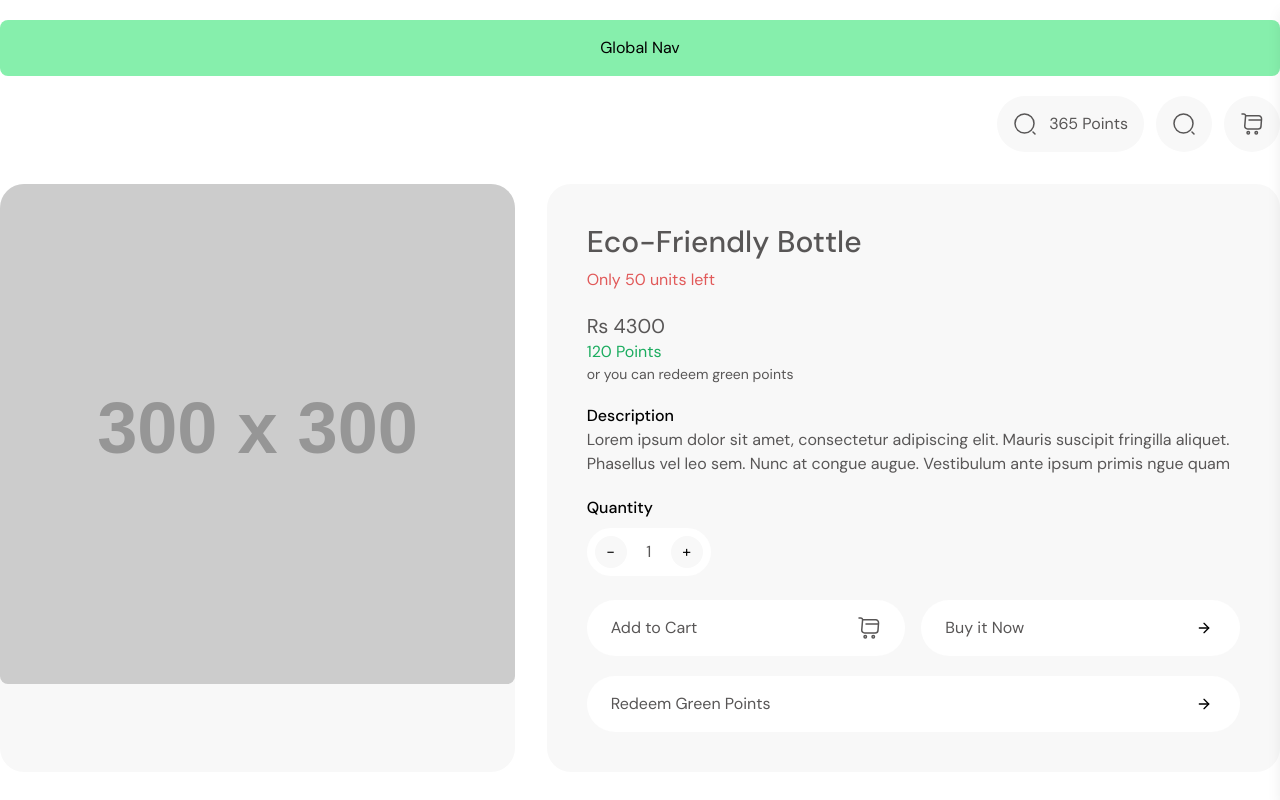
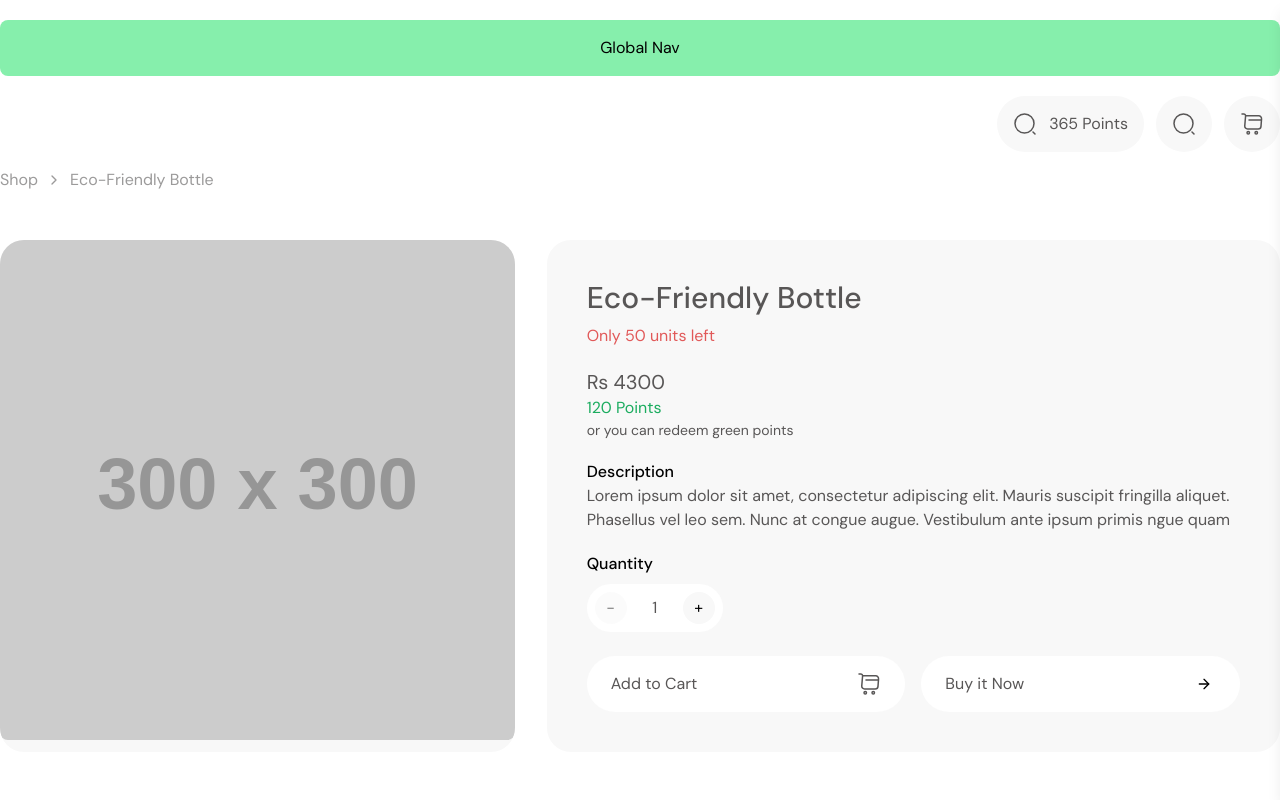
Before and after one commit to dizzpy/Greenie-Web, a React (Vite) app: page /shop/product/1 in a window 1280 px wide. Shown: the top 800 px of the page. Built offline with nearby package versions, Linux system fonts and the light colour scheme.

Commit message:
feat(shop): add breadcrumb for all shop pages

```diff
--- /dev/null
+++ b/src/shop/components/Breadcrumb.jsx
@@ -0,0 +1,33 @@
+import { Link } from 'react-router-dom';
+import { LuChevronRight } from 'react-icons/lu';
+import PropTypes from 'prop-types';
+
+const Breadcrumb = ({ items }) => {
+  return (
+    <nav className="flex text-sm md:text-base text-text-gray/60">
+      {items.map((item, index) => (
+        <div key={index} className="flex items-center">
+          {index > 0 && <LuChevronRight className="mx-2" />}
+          {item.link ? (
+            <Link to={item.link} className="hover:text-primary-green">
+              {item.label}
+            </Link>
+          ) : (
+            <span>{item.label}</span>
+          )}
+        </div>
+      ))}
+    </nav>
+  );
+};
+
+Breadcrumb.propTypes = {
+  items: PropTypes.arrayOf(
+    PropTypes.shape({
+      label: PropTypes.string.isRequired,
+      link: PropTypes.string,
+    }),
+  ).isRequired,
+};
+
+export default Breadcrumb;
--- a/src/shop/pages/Cart.jsx
+++ b/src/shop/pages/Cart.jsx
@@ -3,6 +3,7 @@ import CartItem from '../components/CartItem';
 import CartButton from '../components/CartButton';
 import { LuArrowRight } from 'react-icons/lu';
 import ShopNav from '../components/ShopNav';
+import Breadcrumb from '../components/Breadcrumb';
 
 const Cart = () => {
   const navigate = useNavigate();
@@ -36,6 +37,12 @@ const Cart = () => {
       </div>
 
       <ShopNav />
+
+      <div className="my-4">
+        <Breadcrumb
+          items={[{ label: 'Shop', link: '/shop' }, { label: 'Cart' }]}
+        />
+      </div>
 
       <div className="my-8">
         <h1 className="text-2xl md:text-3xl font-medium text-text-gray mb-6">
--- a/src/shop/pages/Checkout.jsx
+++ b/src/shop/pages/Checkout.jsx
@@ -1,7 +1,7 @@
-// import { useNavigate } from 'react-router-dom';
 import CartButton from '../components/CartButton';
 import { LuArrowRight } from 'react-icons/lu';
 import ShopNav from '../components/ShopNav';
+import Breadcrumb from '../components/Breadcrumb';
 
 const Checkout = () => {
   // const navigate = useNavigate();
@@ -31,6 +31,16 @@ const Checkout = () => {
       </div>
 
       <ShopNav />
+
+      <div className="my-4">
+        <Breadcrumb
+          items={[
+            { label: 'Shop', link: '/shop' },
+            { label: 'Cart', link: '/shop/cart' },
+            { label: 'Checkout' },
+          ]}
+        />
+      </div>
 
       <div className="my-8">
         <h1 className="text-2xl md:text-3xl font-medium text-text-gray mb-6">
--- a/src/shop/pages/ProductDetails.jsx
+++ b/src/shop/pages/ProductDetails.jsx
@@ -1,16 +1,27 @@
-import { useParams } from 'react-router-dom';
-import { useState, useMemo } from 'react'; // Add this import
+import { useParams, useNavigate } from 'react-router-dom';
+import { useState, useMemo, useEffect } from 'react'; // Add this import
 import { products } from '../data/products';
 import ShopNav from '../components/ShopNav';
 import cartIcon from '../../assets/icons/shopping-cart.svg';
 import CartButton from '../components/CartButton';
 import { LuArrowRight } from 'react-icons/lu';
 import ProductCard from '../components/ProductCard';
+import Breadcrumb from '../components/Breadcrumb';
 
 const ProductDetails = () => {
   const { id } = useParams();
+  const navigate = useNavigate();
+  const [isLoading, setIsLoading] = useState(true);
   const product = products.find((p) => p.productID === parseInt(id));
   const [quantity, setQuantity] = useState(1);
+
+  useEffect(() => {
+    // Simulate loading
+    setIsLoading(true);
+    setTimeout(() => {
+      setIsLoading(false);
+    }, 500);
+  }, [id]);
 
   const incrementQuantity = () => {
     setQuantity((prev) => prev + 1);
@@ -33,9 +44,32 @@ const ProductDetails = () => {
     return otherProducts.sort(() => 0.5 - Math.random()).slice(0, 3);
   }, [id]); // Only re-calculate when product ID changes
 
+  if (isLoading) {
+    return (
+      <div className="min-h-screen flex items-center justify-center">
+        <p>Loading...</p>
+      </div>
+    );
+  }
+
   if (!product) {
-    return <div>Product not found</div>;
+    return (
+      <div className="min-h-screen flex flex-col items-center justify-center gap-4">
+        <h2 className="text-2xl font-medium">Product not found</h2>
+        <button
+          onClick={() => navigate('/shop')}
+          className="text-primary-green hover:underline"
+        >
+          Return to Shop
+        </button>
+      </div>
+    );
   }
+
+  const breadcrumbItems = [
+    { label: 'Shop', link: '/shop' },
+    { label: product.productName },
+  ];
 
   return (
     <div className="max-w-screen-xl container mx-auto px-4 md:px-0">
@@ -46,6 +80,10 @@ const ProductDetails = () => {
 
       {/* shop nav */}
       <ShopNav />
+
+      <div className="my-4">
+        <Breadcrumb items={breadcrumbItems} />
+      </div>
 
       {/* Product content */}
       <div className="container mx-auto py-4 md:py-8">
@@ -96,20 +134,27 @@ const ProductDetails = () => {
               <div className="flex items-center space-x-4 mt-2 mb-4 md:mb-6 bg-white w-fit p-2 rounded-full">
                 <button
                   onClick={decrementQuantity}
-                  className="w-8 h-8 flex items-center justify-center bg-bg-light rounded-full hover:bg-gray-200 transition-colors"
+                  disabled={quantity <= 1}
+                  className="w-8 h-8 flex items-center justify-center bg-bg-light rounded-full hover:bg-gray-200 transition-colors disabled:opacity-50 disabled:cursor-not-allowed"
                 >
                   -
                 </button>
-                <span className="text-base text-text-gray font-normal w-3 text-center">
+                <span className="text-base text-text-gray font-normal w-6 text-center">
                   {quantity}
                 </span>
                 <button
                   onClick={incrementQuantity}
-                  className="w-8 h-8 flex items-center justify-center bg-bg-light rounded-full hover:bg-gray-200 transition-colors"
+                  disabled={quantity >= (product.quantity || 10)}
+                  className="w-8 h-8 flex items-center justify-center bg-bg-light rounded-full hover:bg-gray-200 transition-colors disabled:opacity-50 disabled:cursor-not-allowed"
                 >
                   +
                 </button>
               </div>
+              {quantity >= (product.quantity || 10) && (
+                <p className="text-sm text-lightred mt-1">
+                  Maximum quantity reached
+                </p>
+              )}
             </div>
 
             {/* button section */}
@@ -127,12 +172,12 @@ const ProductDetails = () => {
               />
             </div>
 
-            <CartButton
+            {/* <CartButton
               className="mt-3 md:mt-5"
               onClick={handleAddToCart}
               icon={<LuArrowRight />}
               text="Redeem Green Points"
-            />
+            /> */}
           </div>
         </div>
 
--- a/src/shop/pages/RedeemStore.jsx
+++ b/src/shop/pages/RedeemStore.jsx
@@ -1,7 +1,25 @@
+import Breadcrumb from '../components/Breadcrumb';
+import ShopNav from '../components/ShopNav';
+
 const RedeemStore = () => {
   return (
-    <div className="h-screen flex items-center justify-center bg-gray-100">
-      <h1 className="text-3xl font-bold">Redeem Points Store</h1>
+    <div className="max-w-screen-xl container mx-auto px-4">
+      {/* Global nav */}
+      <div className="bg-green-300 py-4 mx-auto my-4 rounded-lg">
+        <p className="text-center">Global Nav</p>
+      </div>
+
+      <ShopNav />
+
+      <div className="my-4">
+        <Breadcrumb
+          items={[{ label: 'Shop', link: '/shop' }, { label: 'Redeem Store' }]}
+        />
+      </div>
+
+      <div className="h-screen flex items-center justify-center">
+        <h1 className="text-3xl font-bold">Redeem Points Store</h1>
+      </div>
     </div>
   );
 };
```
